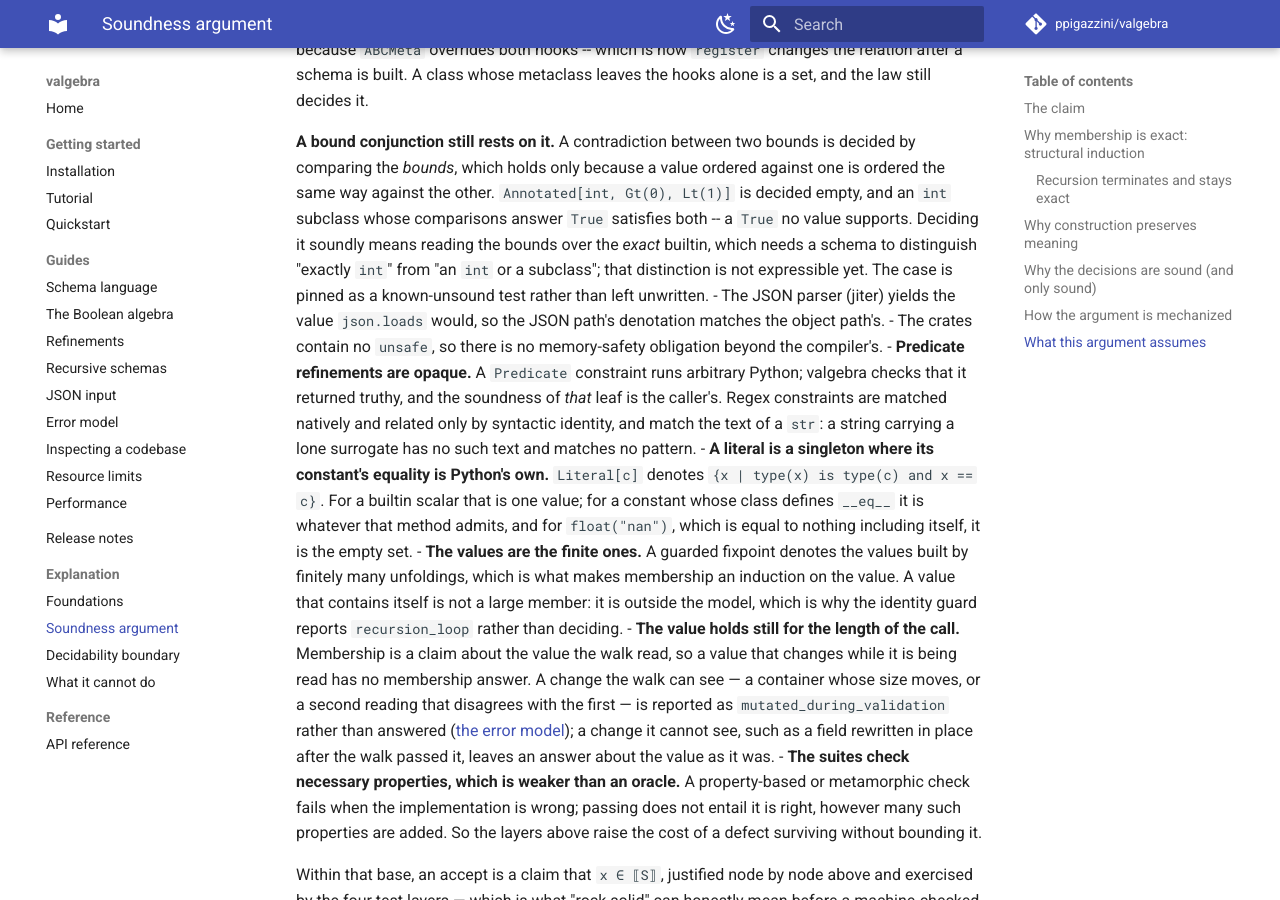
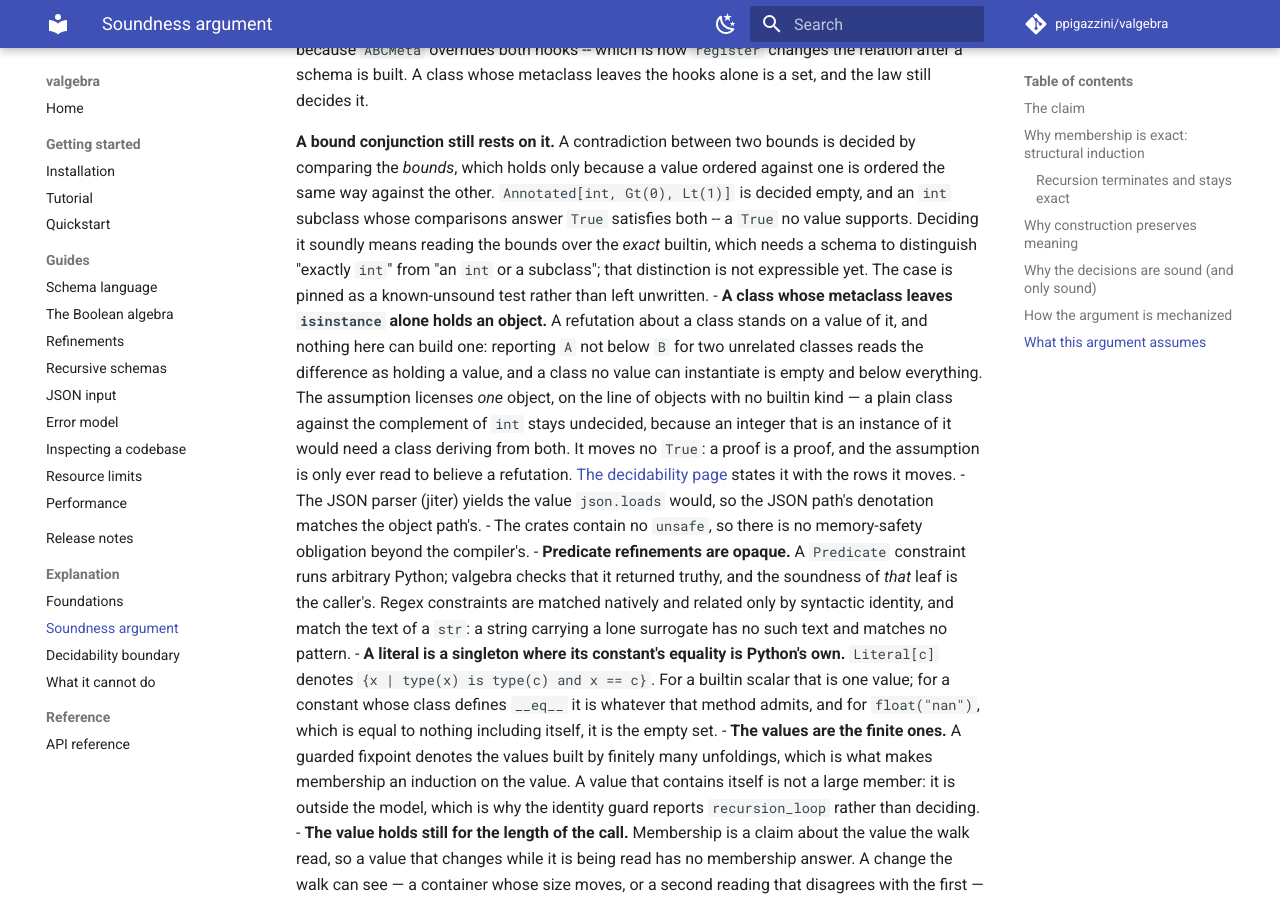
Before and after one commit to ppigazzini/valgebra, an MkDocs documentation site: the page built from docs/14-soundness.md, in a window 1280 px wide and 900 px high, scrolled down 3704 px. Built offline with MkDocs 1.6.1 and Material for MkDocs 9.7.7, drawn with Linux system fonts in a browser that asks for light colours; comment, search, counter and statistics services are not loaded.

Commit message:
docs: the decidability page says which answer the assumption can move
Three sentences on shipped pages said something the tree does not.

"The only place a `True` can be wrong" -- no `True` can. A proof is a
proof, and the class assumption is only ever read to believe a
refutation, which is what the same section says fifteen lines earlier.

A paragraph on the decision page was spliced into the middle of a
sentence, and it stated the reading the per-level guard replaced: the
query reads the subject's emptiness once, at the top. The page's own
opening says it is read at every level and says it fully, so the
paragraph goes and the sentence rejoins.

The completeness ledger "carries each relation above as a strict
expected failure" in two places, and it carries the decided list: the
strict mark is for a relation that regresses, and it names none.

Two surfaces gain the clause the assumption owes them. A `"not_subset"`
is a statement about a value, and where the subject is a class that
rests on the class holding an instance -- said on the algebra page and
in the relation's own docstring, which is what a caller reads. The
soundness page's trust base gains the assumption itself, with what it
licenses: one object, on the line of objects with no builtin kind.

And a comment beside the literal-table rule still read the guard at the
top of the query.

```diff
--- a/docs/14-soundness.md
+++ b/docs/14-soundness.md
@@ -177,6 +177,16 @@
   "exactly `int`" from "an `int` or a subclass"; that distinction is not
   expressible yet. The case is pinned as a known-unsound test rather than left
   unwritten.
+- **A class whose metaclass leaves `isinstance` alone holds an object.** A
+  refutation about a class stands on a value of it, and nothing here can build
+  one: reporting `A` not below `B` for two unrelated classes reads the
+  difference as holding a value, and a class no value can instantiate is empty
+  and below everything. The assumption licenses *one* object, on the line of
+  objects with no builtin kind — a plain class against the complement of `int`
+  stays undecided, because an integer that is an instance of it would need a
+  class deriving from both. It moves no `True`: a proof is a proof, and the
+  assumption is only ever read to believe a refutation.
+  [The decidability page](15-decidability.md) states it with the rows it moves.
 - The JSON parser (jiter) yields the value `json.loads` would, so the JSON path's
   denotation matches the object path's.
 - The crates contain no `unsafe`, so there is no memory-safety obligation beyond
```
Also changed, not shown: docs/04-algebra.md (+2 -0 lines), docs/15-decidability.md (+6 -4 lines), docs/dev/02-decision.md (+7 -15 lines), 2 other files.
